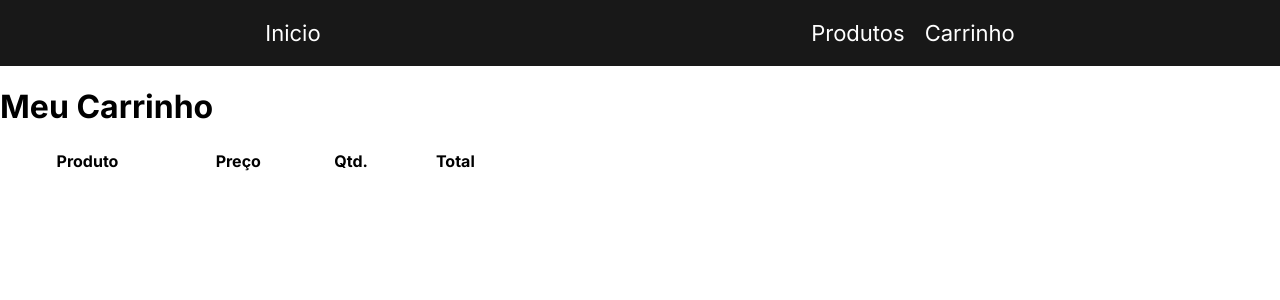
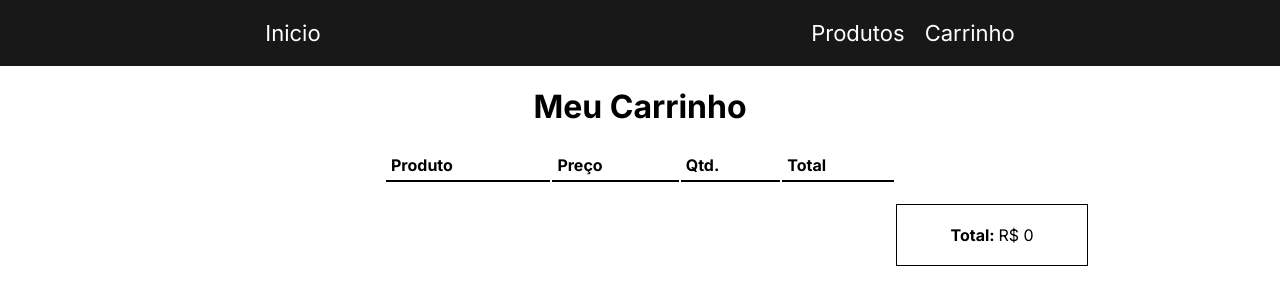
Before and after one commit to theiguim/applestorepj, a Next.js app: page /cart in a window 1280 px wide. Shown: the top 300 px of the page. Built offline with nearby package versions, Linux system fonts and the light colour scheme.

Commit message:
estilizando cart

```diff
--- a/src/app/cart/page.jsx
+++ b/src/app/cart/page.jsx
@@ -1,19 +1,21 @@
-import CartTable from "@/components/CartTable/page"
-
+import CartTable from "@/components/CartTable/page";
+import CartTotal from "@/components/CartTotal/page";
+import styles from "../../styles/cartStyle.module.scss";
 
 export const metadata = {
     title: "Carrinho",
     description: "Meu carrinho de compras",
-}
+};
 
-const Cart = () =>{
+const Cart = () => {
 
-return (
-   <>
-    <h1>Meu Carrinho</h1>
-    <CartTable />
-    </>
-)
-}
+    return (
+        <div className={styles.container}>
+            <h1>Meu Carrinho</h1>
+            <CartTable />
+            <CartTotal />
+        </div>
+    );
+};
 
-export default Cart
+export default Cart;
--- a/src/components/CartTable/page.jsx
+++ b/src/components/CartTable/page.jsx
@@ -1,5 +1,6 @@
 "use client"
 
+import styles from "./styles.module.scss";
 import { useCart } from "@/hooks/useCart";
 import Image from "next/image";
 import { useEffect, useState } from "react";
@@ -10,14 +11,15 @@ const CartTableRow = (props) => {
     const { addProduct, removeProduct } = useCart();
 
     return (
-        <tr>
+
+        <tr className={styles.line}>
             <td>
-                <div>
+                <div className={styles.headTab}>
                     <Image
                         src={props.entry.product.imageUrl}
                         alt={props.entry.product.name}
                         height={50}
-                        width={50}
+                        width={55}
                     />
 
                     {props.entry.product.name}
@@ -26,15 +28,18 @@ const CartTableRow = (props) => {
 
             <td>R$ {props.entry.product.price}</td>
             <td>{props.entry.quantity}</td>
-            <td>$ {(props.entry.product.price * props.entry.quantity)}</td>
-            <td>
+            <td>R$ {(props.entry.product.price * props.entry.quantity)}</td>
+            <td className={styles.tdBtn}>
                 <button
+                    className={styles.btnSum}
                     onClick={() => addProduct(props.entry.product)}
                 >+</button>
                 {" "}
                 <button
+                    className={styles.btnSub}
                     onClick={() => removeProduct(props.entry.product.id)}
-                    >-</button>
+                >-</button>
+
             </td>
         </tr>
     );
@@ -62,9 +67,11 @@ const CartTable = () => {
     }, [cart]);
 
     return (
-        <table style={{ minWidth: "32rem" }}>
+        <table
+        className={styles.table}
+        style={{ minWidth: "32rem" }}>
 
-            <thead>
+            <thead className={styles.thead}>
                 <tr>
                     <th>Produto</th>
                     <th>Preço</th>
@@ -73,8 +80,15 @@ const CartTable = () => {
                 </tr>
             </thead>
             <tbody>
-                {cartEntries.map(entry => <CartTableRow key={entry.product.id} entry={entry} />)}
+                {cartEntries.map(entry =>
+                    <CartTableRow
+                        key={entry.product.id}
+                        entry={entry}
+
+                        />)}
+
             </tbody>
+
         </table>
     )
 
--- /dev/null
+++ b/src/components/CartTable/styles.module.scss
@@ -0,0 +1,57 @@
+.table {
+    max-width: 80vw;
+    margin: auto;
+}
+
+.thead th {
+    text-align: left;
+    border-bottom: 2px solid black;
+    padding: 5px;
+}
+
+.line .headTab {
+    margin-right: 40vw;
+    display: flex;
+    gap: 10px;
+
+}
+.line td{
+    border-bottom: 1px solid rgba(0, 0, 0, 0.089);
+}
+
+.headTab {
+    display: flex;
+    align-items: center;
+}
+
+.btnSum {
+    background-color: rgb(12, 175, 12);
+    border: none;
+    color: white;
+    width: 30px;
+    height: 30px;
+    border-radius: 5px;
+    justify-content: center;
+    align-items: center;
+    transition: 0.1s;
+
+    &:hover {
+        transform: scale(1.1);
+    }
+}
+
+
+.btnSub {
+    background-color: red;
+    border: none;
+    color: white;
+    width: 30px;
+    height: 30px;
+    border-radius: 5px;
+    text-align: center;
+
+
+    &:hover {
+        transform: scale(1.1);
+    }
+}
--- /dev/null
+++ b/src/components/CartTotal/page.jsx
@@ -0,0 +1,17 @@
+"use client"
+import styles from "./styles.module.scss";
+import { useCart } from "@/hooks/useCart";
+
+const CartTotal = () =>{
+
+    const {cart} = useCart();
+
+    return(
+        <div className={styles.container}>
+            <strong>Total: </strong>
+            <span>R$ {cart.reduce((total, product)=> total + product.price, 0)}</span>
+        </div>
+    )
+}
+
+export default CartTotal
--- /dev/null
+++ b/src/components/CartTotal/styles.module.scss
@@ -0,0 +1,8 @@
+.container{
+    width: 150px;
+    border: 1px solid black;
+    padding: 20px;
+    text-align: center;
+    margin-top: 20px;
+    margin-left: 60vw;
+}
--- /dev/null
+++ b/src/styles/cartStyle.module.scss
@@ -0,0 +1,5 @@
+.container{
+    width: 80vw;
+    margin: auto;
+    text-align: center;
+}
```
